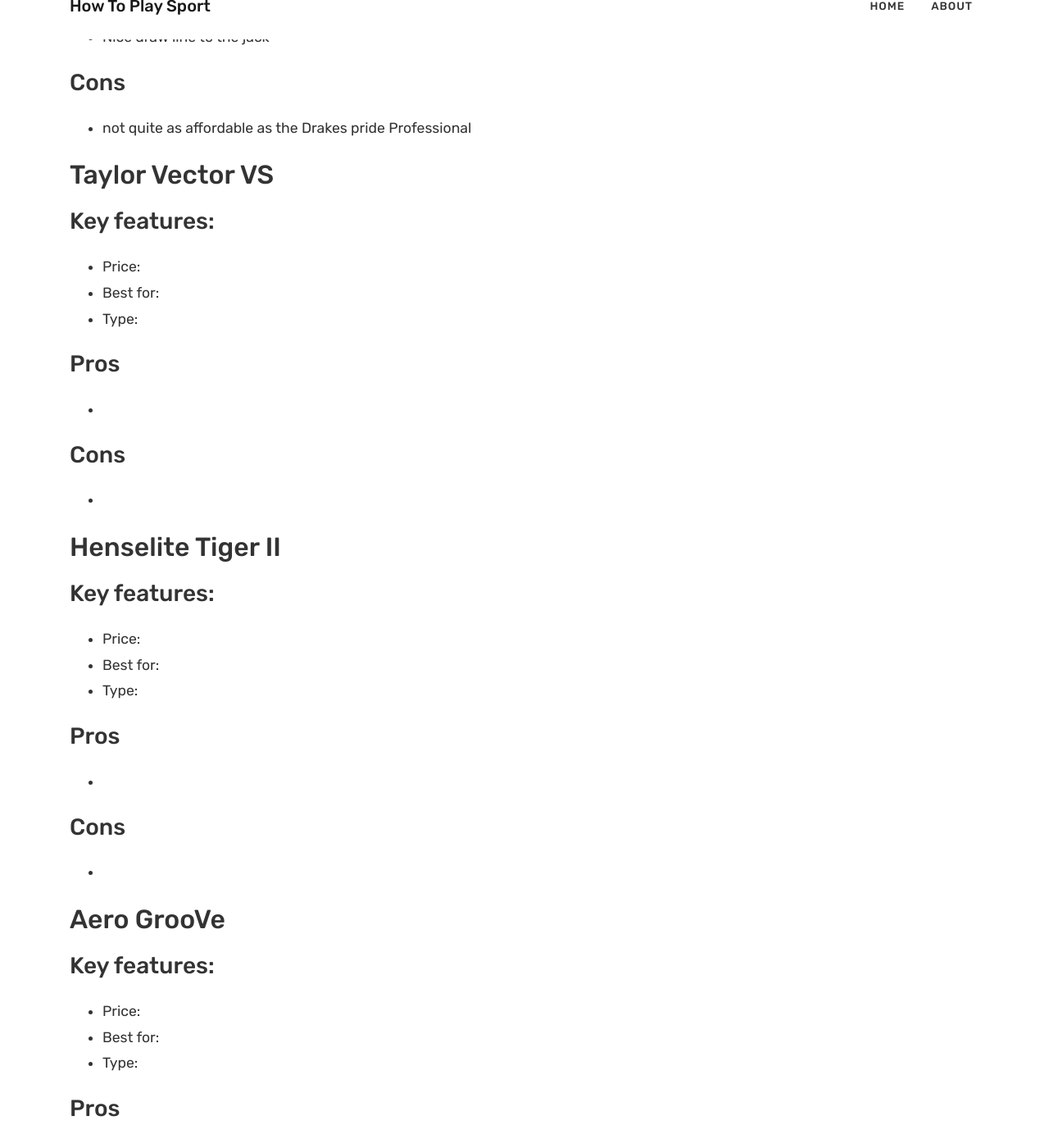
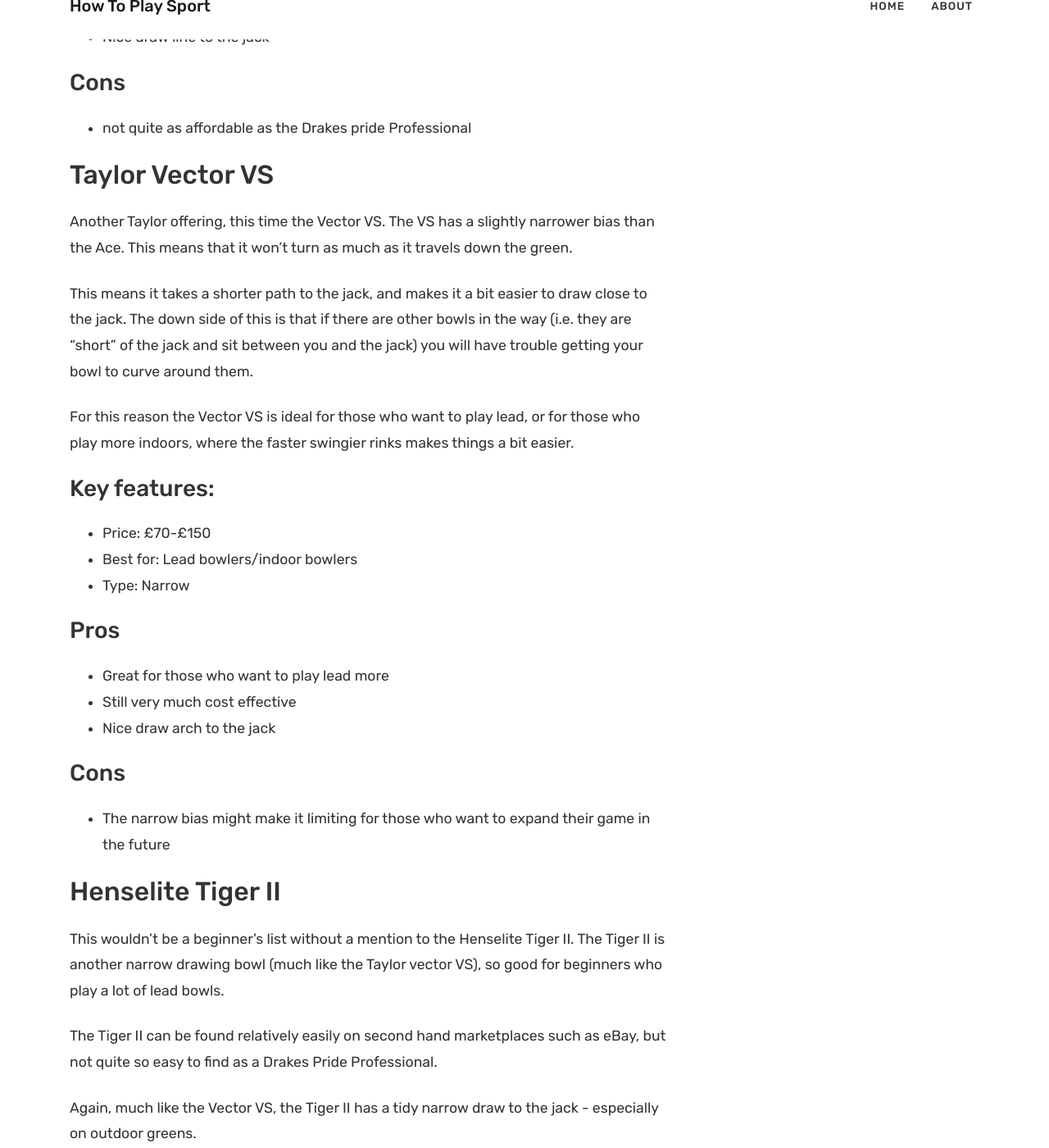
Before and after one commit to krussll/howtoplaysport, a Jekyll site: the page built from _posts/2023-01-24-best-lawn-bowls-for-beginners.md, in a window 1280 px wide and 1400 px high, scrolled down 3125 px. Shown: the whole window at 82% size. Built offline with Jekyll 4.4.1, drawn with Linux system fonts in a browser that asks for light colours; nearby versions of some CDN libraries; some of the changed text lies outside the part shown.

Commit message:
Update 2023-01-24-best-lawn-bowls-for-beginners.md

```diff
--- a/_posts/2023-01-24-best-lawn-bowls-for-beginners.md
+++ b/_posts/2023-01-24-best-lawn-bowls-for-beginners.md
@@ -84,49 +84,75 @@
 
 ## Taylor Vector VS
 
+Another Taylor offering, this time the Vector VS. The VS has a slightly narrower bias than the Ace. This means that it won't turn as much as it travels down the green.
+
+This means it takes a shorter path to the jack, and makes it a bit easier to draw close to the jack. The down side of this is that if there are other bowls in the way (i.e. they are "short" of the jack and sit between you and the jack) you will have trouble getting your bowl to curve around them.
+
+For this reason the Vector VS is ideal for those who want to play lead, or for those who play more indoors, where the faster swingier rinks makes things a bit easier.
+
 ### Key features:
 
-- Price:
-- Best for:
-- Type:
+- Price: £70-£150
+- Best for: Lead bowlers/indoor bowlers
+- Type: Narrow
 
 ### Pros
 
--
+- Great for those who want to play lead more
+- Still very much cost effective
+- Nice draw arch to the jack
 
 ### Cons
 
--
+- The narrow bias might make it limiting for those who want to expand their game in the future
 
 
 ## Henselite Tiger II
 
+This wouldn't be a beginner's list without a mention to the Henselite Tiger II. The Tiger II is another narrow drawing bowl (much like the Taylor vector VS), so good for beginners who play a lot of lead bowls.
+
+The Tiger II can be found relatively easily on second hand marketplaces such as eBay, but not quite so easy to find as a Drakes Pride Professional.
+
+Again, much like the Vector VS, the Tiger II has a tidy narrow draw to the jack - especially on outdoor greens.
+
 ### Key features:
 
-- Price:
-- Best for:
-- Type:
+- Price: £50-£120
+- Best for: Lead bowlers/indoor bowlers
+- Type: Narrow
 
 ### Pros
 
--
+- Great line to the jack
+- Henselite are a great brand of bowls
+- Can be found at great prices
 
 ### Cons
 
--
+- Slightly harder to find second hand
 
 ## Aero GrooVe
 
+The Aero GrroVe is a relative newcomer into the mid-biased category. As its so new, it will be very hard to find a set for under £180 - so not the most affordable (breaking my own rules - slap on the wrist for me). However, it is hard to compile a list for any "Best Of" without mentioning an Aero bowl.
+
+The Aero GrooVe fits perfectly into the mid-biased category - easy to play both indoor and outdoors. Its draw arch makes it comfortable to draw to the jack, but still wide enough to get around any short stuff in the way.
+
+If you do go for a GrooVe I'd recommend buying new directly from Aero to take advatage of their colour and grip options. Aero offer a wide variety of grips - with the Z-Scoop being my personal favourite.
+
+The GrooVe is great for those who know they will be playing for a long time, and want to take on more challenging roles for their teams. For these it is worth the upfront investment knowing the Aero GrooVe will last for 10-15 years, easily
+
 ### Key features:
 
-- Price:
-- Best for:
-- Type:
+- Price: £180+ (second hand) £350+ (new)
+- Best for: Allrounders
+- Type: Mid biased
 
 ### Pros
 
--
+- Great colour and grip options
+- Will last
+- Great mid-biased bowl option
 
 ### Cons
 
--
+- Very much a "considered investment" (expensive)
```
